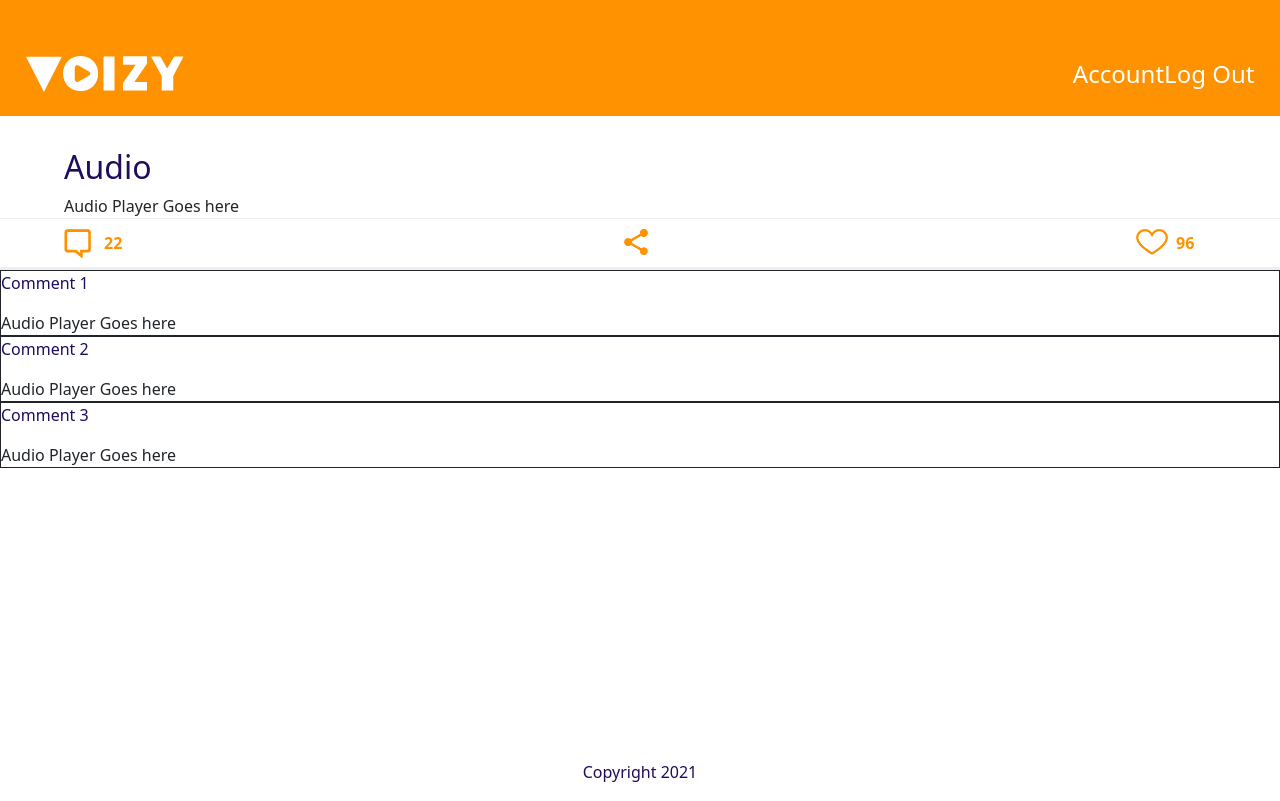
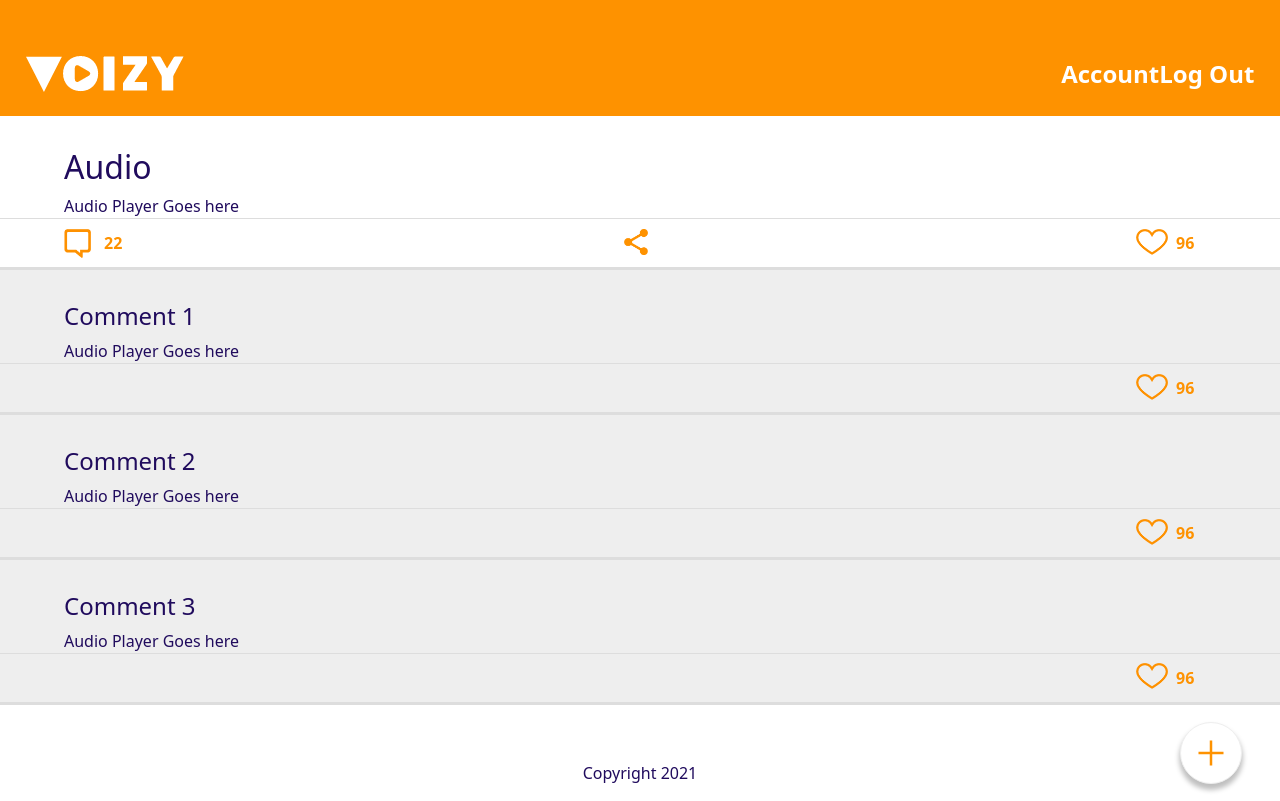
Before and after one commit to bch-voizy-chat/voizy-chat-client-side, a React (Create React App) app: page /conversation/1 in a window 1280 px wide. Built offline with nearby package versions, Linux system fonts and the light colour scheme.

Commit message:
add styling

```diff
--- a/src/App.css
+++ b/src/App.css
@@ -1,9 +1,13 @@
-/* for dev purpose */
-.comment {
-	border: 1px solid;
+/* Bootstrap overides */
+
+ol,
+ul {
+	padding-left: 0;
 }
 
-/* Bootstrap overides */
+.form-control {
+	border: 1px solid var(--color-orange);
+}
 
 .form-control:focus {
 	border-color: var(--color-purple);
@@ -30,6 +34,17 @@
 	border-color: var(--color-orange);
 }
 
+.btn-primary.disabled,
+.btn-primary:disabled {
+	background-color: var(--color-orange);
+	border-color: var(--color-orange);
+}
+
+.btn-primary:hover {
+	opacity: 0.9;
+}
+
+.btn-primary:active:focus,
 .btn-primary:focus {
 	/* border-color: var(--color-purple); */
 	box-shadow: var(--box-shadow-outline);
@@ -39,11 +54,14 @@
 
 .voizy-nav-link {
 	display: inline-block;
+	width: fit-content;
+	margin: 0 auto;
 	margin-top: 1rem;
 	font-size: 1.5rem;
 	color: white;
 	text-decoration: none;
 	text-align: center;
+	font-weight: bold;
 }
 
 .voizy-nav-link:active {
@@ -72,7 +90,7 @@
 	background-color: white;
 	position: fixed;
 	right: 3%;
-	bottom: 3%;
+	bottom: 2%;
 	border-radius: 50%;
 	border: 1px solid #eee;
 	box-shadow: 0 5px 5px 1px rgba(0, 0, 0, 0.25);
@@ -92,13 +110,19 @@
 	border-radius: 50%;
 }
 
-.thread {
+/** Thread & Comment components */
+
+.audio-container {
 	padding-top: 2rem;
-	border-bottom: 0.2rem solid #eee;
+	border-bottom: 0.2rem solid #ddd;
 }
 
-.thread > * {
+.audio-container > * {
 	padding: 0 5%;
+}
+
+.comment {
+	background-color: #eee;
 }
 
 .thread__icon {
@@ -118,7 +142,7 @@
 }
 
 .thread__icon-container {
-	border-top: 0.1rem solid #eee;
+	border-top: 0.1rem solid #ddd;
 }
 
 .thread__icon--comment::before {
@@ -150,10 +174,11 @@
 	background-image: url("./assets/icons/like--active.png");
 }
 
-/* UserAccount */
+/* User Account */
 
 .detail__container {
 	border: 1px solid var(--color-orange);
+	border-radius: 0.25rem;
 }
 
 .detail__container > p {
--- a/src/components/Header/Header.js
+++ b/src/components/Header/Header.js
@@ -17,7 +17,11 @@ const Header = () => {
 		<header>
 			<Navbar collapseOnSelect expand='lg' expanded={expanded}>
 				<Navbar.Brand>
-					<NavLink to='/' onClick={() => setExpanded(false)}>
+					<NavLink
+						to='/'
+						className='focus-visible-only'
+						onClick={() => setExpanded(false)}
+					>
 						<h1 className='visually-hidden'>Voizy Chat</h1>
 						<img src={logo} alt='Voizy Logo' />
 					</NavLink>
@@ -32,14 +36,14 @@ const Header = () => {
 							<>
 								<NavLink
 									to='/account'
-									className='voizy-nav-link'
+									className='voizy-nav-link focus-visible-only'
 									onClick={() => setExpanded(false)}
 								>
 									Account
 								</NavLink>
 								<button
 									type='button'
-									className='btn-text voizy-nav-link'
+									className='btn-text voizy-nav-link focus-visible-only '
 									onClick={logoutHandler}
 								>
 									Log Out
@@ -49,14 +53,14 @@ const Header = () => {
 							<>
 								<NavLink
 									to='/login'
-									className='voizy-nav-link'
+									className='voizy-nav-link focus-visible-only'
 									onClick={() => setExpanded(false)}
 								>
 									Log In
 								</NavLink>
 								<NavLink
 									to='/signup'
-									className='voizy-nav-link'
+									className='voizy-nav-link focus-visible-only'
 									onClick={() => setExpanded(false)}
 								>
 									Sign Up
--- a/src/components/Main/Comment.js
+++ b/src/components/Main/Comment.js
@@ -1,12 +1,27 @@
-import React from "react";
+import React, { useState } from "react";
 
 import AudioPlayer from "./AudioPlayer";
 
 const Comment = ({ comment }) => {
+	const [like, setLike] = useState(false);
+	const likeHandler = () => {
+		console.log("like!");
+		like ? setLike(false) : setLike(true);
+	};
+
+	let likeBtnClass = `d-flex align-items-center btn-text squishy thread__icon thread__icon--like ${
+		like && "liked"
+	}`;
+
 	return (
-		<div className='comment'>
-			<p>Comment {comment}</p>
+		<div className='comment audio-container'>
+			<h4>Comment {comment}</h4>
 			<AudioPlayer />
+			<div className='d-flex justify-content-end thread__icon-container'>
+				<button className={likeBtnClass} onClick={likeHandler}>
+					96<span className='visually-hidden'>likes. Like</span>
+				</button>
+			</div>
 		</div>
 	);
 };
--- a/src/components/Main/Thread.js
+++ b/src/components/Main/Thread.js
@@ -17,7 +17,7 @@ const Thread = ({ thread }) => {
 
 	const shareHandler = () => console.log("share!");
 	return (
-		<article className='thread'>
+		<article className='thread audio-container'>
 			<h2 className='audio__title'>Audio {thread}</h2>
 			<AudioPlayer />
 			<div className='d-flex justify-content-between thread__icon-container'>
--- a/src/index.css
+++ b/src/index.css
@@ -11,15 +11,17 @@ body {
 	scroll-behavior: smooth;
 	min-height: 100vh;
 	position: relative;
-}
-
-h2,
-h3,
-p {
 	color: var(--color-purple);
 }
 
-p {
+a {
+	color: var(--color-purple);
+	font-weight: bold;
+}
+
+p,
+a,
+li {
 	line-height: 1.5;
 }
 
@@ -30,7 +32,7 @@ header {
 }
 
 main {
-	padding-bottom: 6rem; /* Footer height */
+	padding-bottom: 5rem; /* Footer height */
 }
 
 footer {
@@ -81,6 +83,15 @@ img {
 :focus {
 	outline: 0.2rem solid var(--color-purple);
 }
+
+.focus-visible-only:focus {
+	outline: none;
+}
+
+.focus-visible-only:focus-visible {
+	outline: 0.2rem solid var(--color-purple);
+}
+
 /* Remove _all_ animations and transitions for people that prefer not to see them */
 @media (prefers-reduced-motion: reduce) {
 	body {
--- a/src/pages/Home.js
+++ b/src/pages/Home.js
@@ -17,7 +17,10 @@ const Home = () => {
 	return (
 		<div>
 			<Link
-				to='/new'
+				to={{
+					pathname: "/new",
+					state: { message: "new thread", status: 0 },
+				}}
 				className='squishy new-audio-link'
 				title='Start a conversation.'
 			>
@@ -39,6 +42,7 @@ const Home = () => {
 			<p>
 				All threads; {userLoggedIn ? "User is logged in" : "No users logged in"}
 			</p>
+
 			<section>{threadList}</section>
 		</div>
 	);
--- a/src/pages/SingleThread.js
+++ b/src/pages/SingleThread.js
@@ -1,4 +1,5 @@
 import React, { useState } from "react";
+import { Link } from "react-router-dom";
 
 import Thread from "../components/Main/Thread";
 import Comment from "../components/Main/Comment";
@@ -8,13 +9,39 @@ const SingleThread = () => {
 	const [comments, setComments] = useState([1, 2, 3]);
 
 	const commentList = comments.map((comment) => {
-		return <Comment key={comment} comment={comment} />;
+		return (
+			<li key={comment}>
+				<Comment comment={comment} />
+			</li>
+		);
 	});
 
 	return (
 		<div className='content'>
 			<Thread />
-			{commentList}
+			<Link
+				to={{
+					pathname: "/new",
+					state: { message: "new comment", status: 1 },
+				}}
+				className='squishy new-audio-link'
+				title='Add a comment.'
+			>
+				<svg
+					role='img'
+					version='1.1'
+					className='new-audio-link__add-icon'
+					xmlns='http://www.w3.org/2000/svg'
+					x='0px'
+					y='0px'
+					viewBox='0 0 60 60'
+				>
+					<title>New comment icon</title>
+					<line x1='30' y1='5' x2='30' y2='55' />
+					<line x1='5' y1='30' x2='55' y2='30' />
+				</svg>
+			</Link>
+			<ol>{commentList}</ol>
 		</div>
 	);
 };
--- a/src/pages/UserAccount.js
+++ b/src/pages/UserAccount.js
@@ -19,11 +19,12 @@ const UserAccount = () => {
 				<div className='detail__container'>
 					<p>Username</p>
 				</div>
-				<p class='text-danger'>
+				<Button disabled className='squishy w-100'>
+					Edit Account
+				</Button>
+				<p class='text-danger w-75 mx-auto'>
 					This information can’t be edited for the time being.
 				</p>
-
-				<Button className='w-100'>Edit Account</Button>
 			</section>
 		</div>
 	);
```
Also changed, not shown: src/contexts/AuthContext.js (+5 -4 lines).
